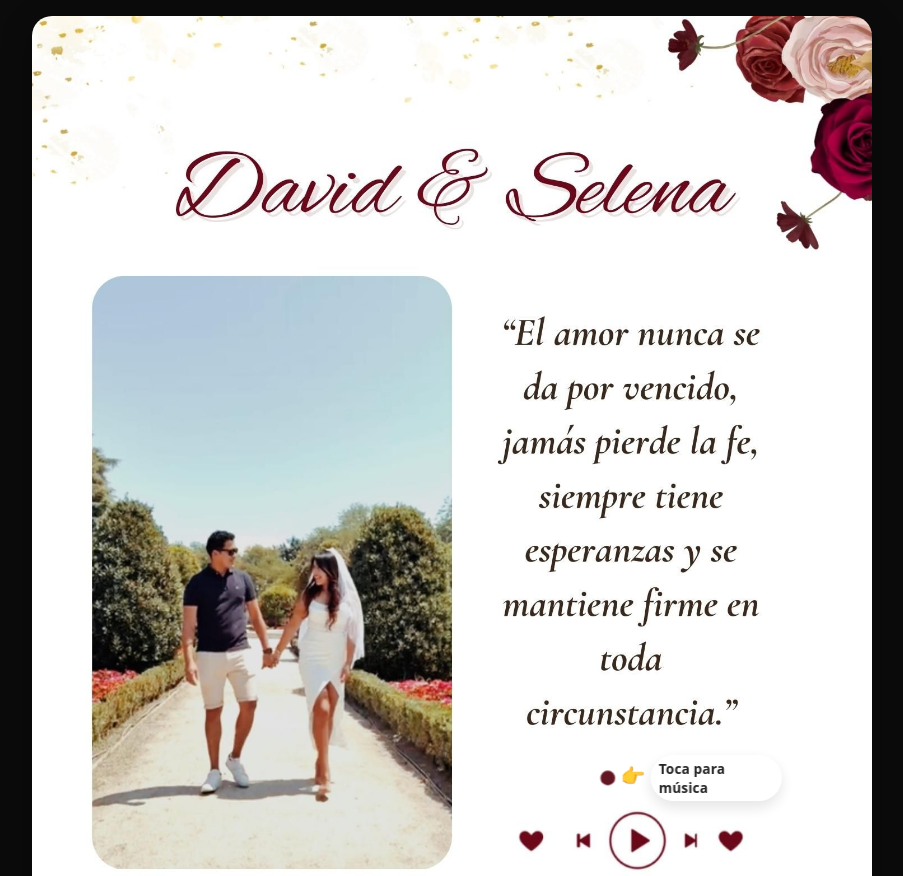
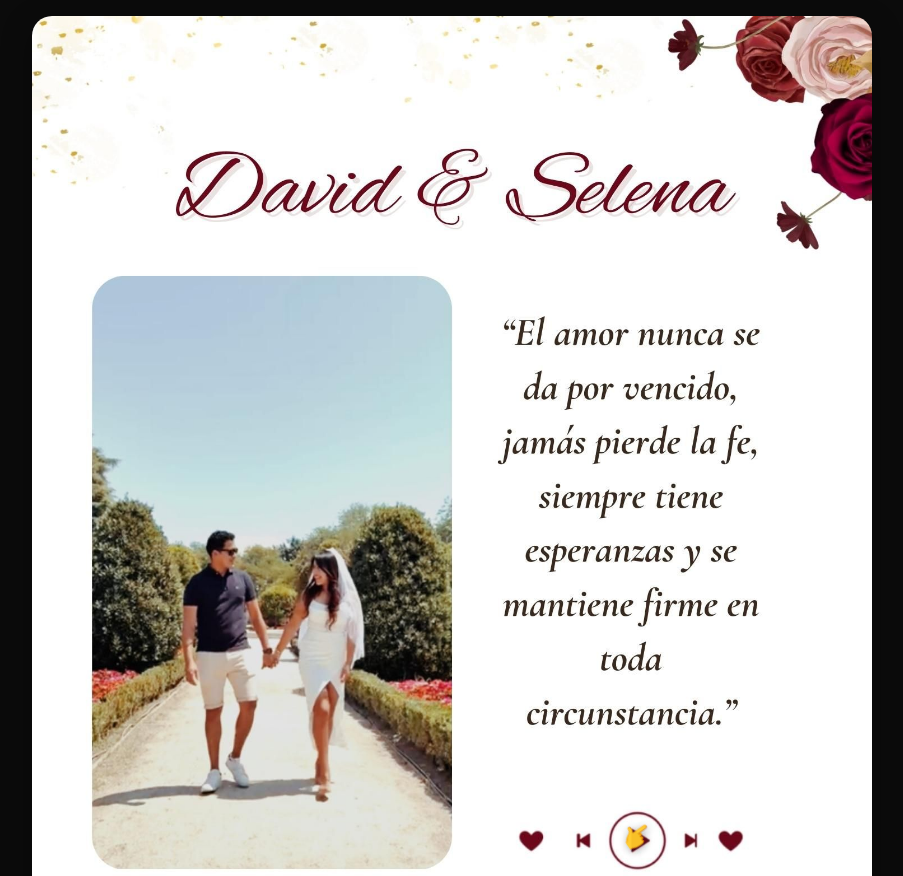
Before and after one commit to jvelascl/invitaci-n-boda-civil, a plain HTML site: page index.html in a window 1280 px wide. Shown: the top 876 px of the page, without its empty margins (188-1091 px from the left). Drawn offline with nearby package versions, Linux system fonts and the light colour scheme.

Commit message:
Update index.html
p2

```diff
--- a/index.html
+++ b/index.html
@@ -12,8 +12,7 @@
   <style>
     :root{
       --max-width: 840px;
-      --vino:#5a0a16;      /* granate más oscuro */
-      --dorado:#c9a24e;    /* dorado suave */
+      --vino:#5a0a16;      /* granate más oscuro (números/:) */
       --negro:#1a1a1a;     /* etiquetas más oscuras */
     }
     *{box-sizing:border-box}
@@ -29,12 +28,13 @@
     .btn{border:0;border-radius:999px;padding:8px 12px;cursor:pointer;background:#fff;font-weight:600}
     .btn:focus{outline:3px solid #4c9ffe;outline-offset:2px}
 
+    /* Hotspots */
     #hs-music { left:70%; top:13.4%; width:7.1%; height:1%; }
     #hs-cal   { left:13.9%; top:33.4%; width:28%; height:1.1%; }
     #hs-map   { left:53%;   top:38.7%;   width:25%; height:1%; }
     #hs-form  { left:57%;   top:47.7%;   width:25%; height:1.1%; }
 
-    /* === Contador estilizado === */
+    /* === Contador === */
     .cd-wrap{
       position:absolute; left:0; width:100%;
       top: calc(95% + 32px);
@@ -46,25 +46,17 @@
     }
     .cd-num{
       font-family: 'Oswald', sans-serif;
-      font-size:2.3rem;
-      font-weight:500;
-      color:var(--vino);
-      line-height:1;
-      letter-spacing:.02em;
-      min-width: 2ch;
-      text-align:center;
+      font-size:2.3rem; font-weight:500; color:var(--vino);
+      line-height:1; letter-spacing:.02em; min-width:2ch; text-align:center;
     }
     .cd-label{
-      display:block; font-size:1.35rem;
-      color:var(--negro); opacity:.95; margin-top:.18rem;
+      display:block; font-size:1.35rem; color:var(--negro); opacity:.95; margin-top:.18rem;
       font-family: 'Dancing Script', cursive;
     }
     .cd-sep{
-      font-size:2.3rem; font-weight:500; line-height:1;
-      color:var(--vino);
-      font-family: 'Oswald', sans-serif;
-      transform: translateY(2px);
-      min-width: 1ch; text-align:center;
+      font-size:2.3rem; font-weight:500; line-height:1; color:var(--vino);
+      font-family: 'Oswald', sans-serif; transform: translateY(2px);
+      min-width:1ch; text-align:center;
     }
     @media (max-width: 420px){
       .countdown{gap:.8rem}
@@ -73,40 +65,23 @@
       .cd-label{font-size:1.2rem}
     }
 
-    /* === Pistas animadas === */
+    /* === Pista animada: SOLO mano (diagonal, tono oscuro) === */
     .hint{
       position:absolute; z-index:5; pointer-events:none;
-      display:flex; align-items:center; gap:.35rem;
-      user-select:none; opacity:.95; transition:opacity .35s ease;
-      font-family: system-ui,-apple-system,Segoe UI,Roboto,Helvetica,Arial;
-    }
-    .hint .pulse{
-      width:14px; height:14px; border-radius:999px; background: var(--vino);
-      box-shadow: 0 0 0 0 rgba(90,10,22,.7);
-      animation: pulse 1.8s infinite;
-    }
-    .hint .hand{ font-size:1.25rem; line-height:1; animation: bounce 1.2s infinite; color:#fff; }
-    .hint .txt{
-      padding:.25rem .5rem; border-radius:999px; background:rgba(255,255,255,.9);
-      font-weight:600; font-size:.85rem; color:var(--negro); letter-spacing:.01em;
-      box-shadow:0 6px 16px rgba(0,0,0,.12);
+      user-select:none; transition:opacity .35s ease; opacity:.95;
+      font-size:1.6rem; line-height:1; color:#bfbfbf; /* mano más oscura, no amarilla */
+      filter: drop-shadow(0 2px 4px rgba(0,0,0,.35));
+      transform-origin: center;
+      animation: hint-bounce 1.2s infinite;
     }
     .hint.hidden{ opacity:0; }
 
-    .hint-music{ top: 12.8%; left: 78.5%; transform: translate(-50%,-50%); }
-    .hint-map  { top: 38.2%; left: 49.5%; transform: translate(-50%,-50%); }
-
-    @keyframes pulse{
-      0%  { box-shadow: 0 0 0 0 rgba(90,10,22,.6); transform: scale(1); }
-      70% { box-shadow: 0 0 0 14px rgba(90,10,22,0); transform: scale(1.08); }
-      100%{ box-shadow: 0 0 0 0 rgba(90,10,22,0); transform: scale(1); }
-    }
-    @keyframes bounce{
-      0%,100%{ transform: translateY(0); }
-      50%    { transform: translateY(-4px); }
+    @keyframes hint-bounce{
+      0%,100%{ transform: rotate(-35deg) translateY(0); }
+      50%    { transform: rotate(-35deg) translateY(-4px); }
     }
     @media (prefers-reduced-motion: reduce){
-      .hint .pulse, .hint .hand{ animation: none; }
+      .hint{ animation:none }
     }
   </style>
 </head>
@@ -149,17 +124,8 @@
       </div>
     </div>
 
-    <!-- Pistas animadas -->
-    <div class="hint hint-music" id="hint-music" aria-hidden="true">
-      <span class="pulse"></span>
-      <span class="hand">👉</span>
-      <span class="txt">Toca para música</span>
-    </div>
-    <div class="hint hint-map" id="hint-map" aria-hidden="true">
-      <span class="pulse"></span>
-      <span class="hand">👉</span>
-      <span class="txt">Ver mapa</span>
-    </div>
+    <!-- Mano animada SOLO para el play -->
+    <div class="hint" id="hint-music" aria-hidden="true">👉</div>
   </main>
 
   <script>
@@ -189,7 +155,7 @@
       });
     }
 
-    // === Lógica contador ===
+    // === Lógica contador (días y horas con cero a la izquierda) ===
     (function(){
       const target = new Date('2025-11-29T17:00:00+01:00');
       const elM = document.getElementById('cd-months');
@@ -242,25 +208,50 @@
       }
     })();
 
-    // === Ocultar pistas animadas tras interacción ===
+    // === Posiciona la mano para que apunte al centro del hotspot de música ===
     (function(){
-      const hintMusic = document.getElementById('hint-music');
-      const hintMap   = document.getElementById('hint-map');
-      const hsMusicA  = document.querySelector('#hs-music a');
-      const hsMapA    = document.querySelector('#hs-map a');
+      const hint = document.getElementById('hint-music');
+      const stage = document.querySelector('.stage');
+      const hs    = document.getElementById('hs-music');
 
-      function hideMusicHint(){ if(hintMusic) hintMusic.classList.add('hidden'); }
-      function hideMapHint(){ if(hintMap) hintMap.classList.add('hidden'); }
+      function placeHand(){
+        if(!hint || !hs || !stage) return;
+        const stageRect = stage.getBoundingClientRect();
+        const hsRect    = hs.getBoundingClientRect();
 
-      if (media){ media.addEventListener('play', hideMusicHint, {once:true}); }
-      if (hsMusicA){
-        hsMusicA.addEventListener('click', hideMusicHint, {once:true});
-        hsMusicA.addEventListener('keydown', (e)=>{ if(e.key==='Enter'||e.key===' '){ hideMusicHint(); }});
+        // Centro del hotspot
+        const cx = hsRect.left + hsRect.width/2;
+        const cy = hsRect.top  + hsRect.height/2;
+
+        // Colocar la mano arriba a la izquierda del centro (apuntando en diagonal hacia abajo-derecha)
+        const dx = -28;   // desplaza 28px a la izquierda del centro
+        const dy = -18;   // desplaza 18px arriba del centro
+
+        // Convertimos a coordenadas relativas del contenedor .stage
+        const left = cx + dx - stageRect.left;
+        const top  = cy + dy - stageRect.top;
+
+        hint.style.left = `${left}px`;
+        hint.style.top  = `${top}px`;
+        // Asegura el ángulo diagonal
+        hint.style.transform = 'rotate(-35deg)';
       }
-      if (hsMapA){
-        hsMapA.addEventListener('click', hideMapHint, {once:true});
-        hsMapA.addEventListener('keydown', (e)=>{ if(e.key==='Enter'||e.key===' '){ hideMapHint(); }});
+
+      // Colocar al cargar recursos (incluida la imagen), al redimensionar y si cambia el scroll
+      window.addEventListener('load', placeHand);
+      window.addEventListener('resize', placeHand);
+      // Por si las fuentes o el layout ajustan después:
+      setTimeout(placeHand, 300);
+      setTimeout(placeHand, 1000);
+
+      // Ocultar la mano tras reproducir o click
+      function hide(){ hint && hint.classList.add('hidden'); }
+      const link = document.querySelector('#hs-music a');
+      if (link){
+        link.addEventListener('click', hide, {once:true});
+        link.addEventListener('keydown', e=>{ if(e.key==='Enter'||e.key===' ') hide(); }, {once:true});
       }
+      if (media){ media.addEventListener('play', hide, {once:true}); }
     })();
   </script>
 </body>
```
